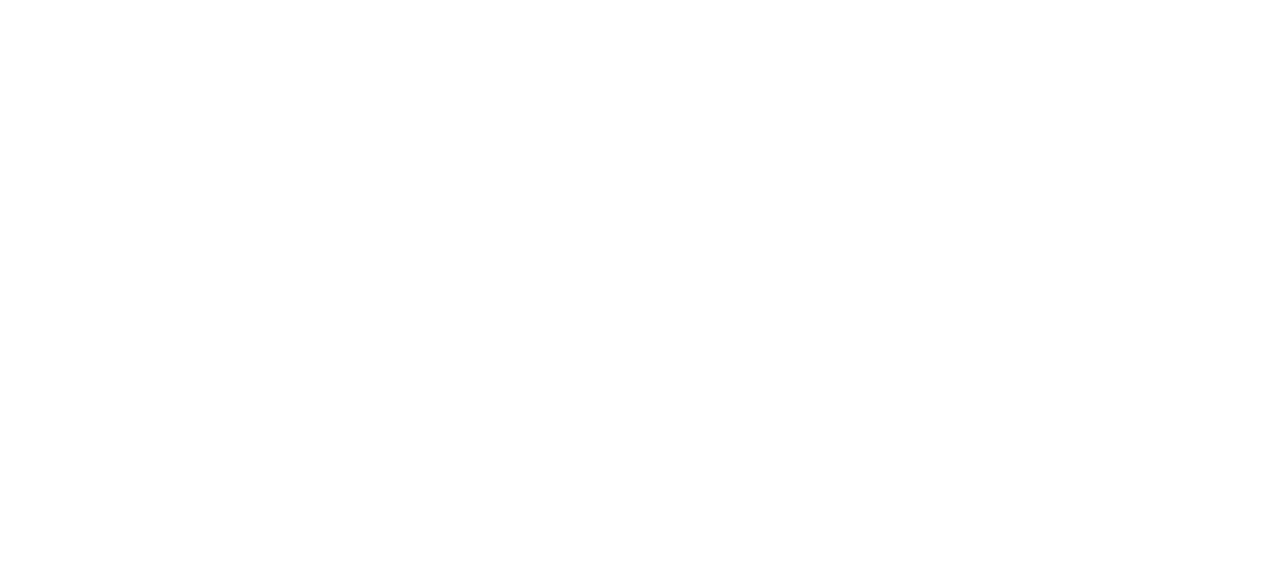
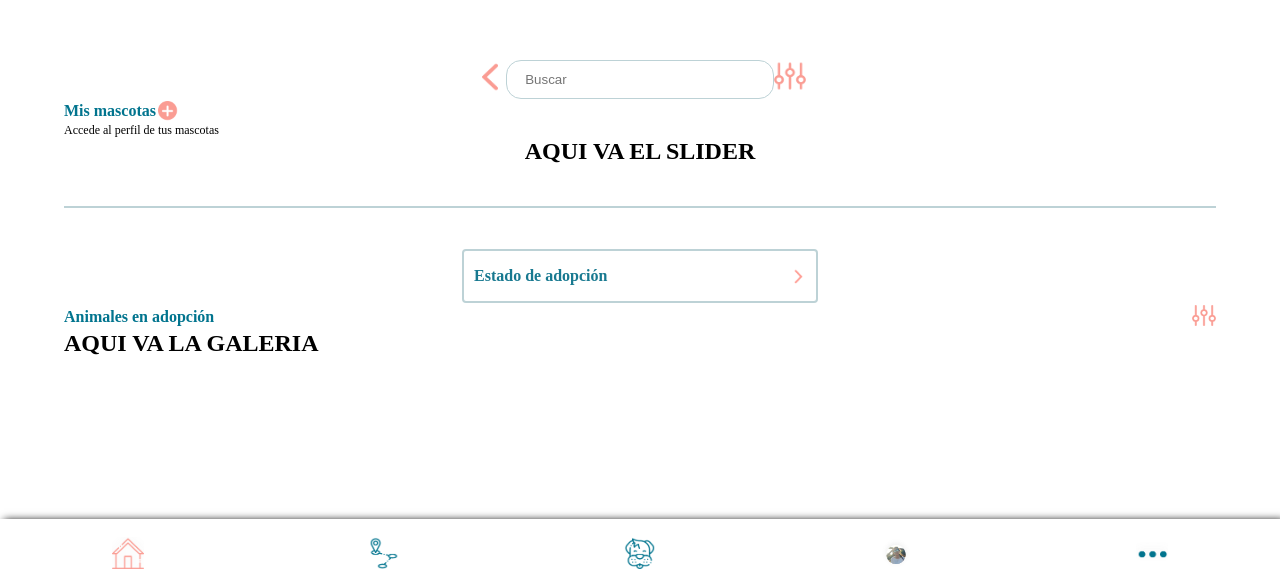
Before and after one commit to Maurodiaztesta/lucky-front, a React (Create React App) app: page /adopt in a window 1280 px wide. Before the commit this address had no page. Shown: the part 213-800 px from the top of the page. Built offline with nearby package versions, Linux system fonts and the light colour scheme.

Commit message:
Adoptpage structure

```diff
--- a/src/App.js
+++ b/src/App.js
@@ -5,6 +5,7 @@ import RegisterPage from "./pages/RegisterPage/RegisterPage";
 import LoginPage from "./pages/LoginPage/LoginPage";
 import LoginElectionPage from "./pages/LoginElectionPage/LoginElectionPage";
 import HomePage from "./pages/HomePage/HomePage";
+import AdoptarPage from "./pages/AdoptarPage/AdoptarPage";
 
 
 function App() {
@@ -15,6 +16,7 @@ function App() {
           <Routes>
             <Route path="/" element={<SplashPage></SplashPage>}/>
             <Route path="/home" element={<HomePage></HomePage>}/>
+            <Route path="/adopt" element={<AdoptarPage></AdoptarPage>}/>
             <Route path="/register" element={<RegisterPage></RegisterPage>}/>
             <Route path="/login" element={<LoginPage></LoginPage>}/>
             <Route path="/loginElection" element={<LoginElectionPage/>}/>
--- /dev/null
+++ b/src/pages/AdoptarPage/AdoptarPage.jsx
@@ -0,0 +1,41 @@
+import "./AdoptarPage.scss"
+import React from 'react'
+import Searcher from '../../components/Searcher/Searcher'
+import NavBar from "../../components/NavBar/NavBar"
+
+const AdoptarPage = () => {
+  return (
+    <>
+        <div className="padre">
+            <div className="padre__top">
+                <Searcher></Searcher>
+                <div className="padre__top--mascotas">
+                    <div className="padre__top--mascotas--añadir">
+                        <h2 className="padre__top--mascotas--añadir--h2">Mis mascotas</h2>
+                        <img className="padre__top--mascotas--añadir--img" src="/assets/img/logo_seleccionado/mS.png"></img>
+                    </div>
+                    <p className="padre__top--mascotas--add">Accede al perfil de tus mascotas</p>
+                </div>
+                <h2>AQUI VA EL SLIDER</h2>
+            </div>
+            <div className="padre__linea"></div>
+            <div className="padre__bot">
+                <a className="padre__bot--button" href="">
+                    <p className="padre__bot--button--p">Estado de adopción</p>
+                    <img className="padre__bot--button--img" src="/assets/img/logo/front.png"></img>
+                </a>
+                <div className="padre__bot--TG">
+                    <div className="padre__bot--TG--t">
+                        <h2 className="padre__bot--TG--t--h2">Animales en adopción</h2>
+                        <a><img className="padre__bot--TG--t--img" src="/assets/img/logo/filtro.png"></img></a>
+                    </div>
+                    <h2>AQUI VA LA GALERIA</h2>
+                </div>
+            </div>
+        </div>
+        <NavBar></NavBar>
+    </>
+  )
+}
+
+export default AdoptarPage
--- /dev/null
+++ b/src/pages/AdoptarPage/AdoptarPage.scss
@@ -0,0 +1,76 @@
+.padre{
+    width: 100%;
+    height: 100vh;
+    display: flex;
+    justify-content: center;
+    align-items: center;
+    flex-direction: column;
+    &__top{
+        width: 100%;
+        display: flex;
+        justify-content: center;
+        align-items: center;
+        flex-direction: column;
+        &--mascotas{
+            width: 90%;
+            display: flex;
+            justify-content: center;
+            align-items: flex-start;
+            flex-direction: column;
+            &--añadir{
+                display: flex;
+                justify-content: center;
+                align-items: center;
+                &--h2{
+                    font-size: 16px;
+                    color: #01748E;
+                }
+                &--img{
+                    width: 24px;
+                }
+            }
+            &--add{
+                font-size: 12px;
+            }
+        }
+    }
+    &__bot{
+        width: 100%;
+        display: flex;
+        justify-content: center;
+        align-items: center;
+        flex-direction: column;
+        &--button{
+            width: 352px;
+            height: 50px;
+            border: 2px solid #BDD2D6;
+            border-radius: 4px;
+            display: flex;
+            justify-content: space-between;
+            align-items: center;
+            &--p{
+                margin-left: 10px;
+                font-size: 16px;
+            }
+            &--img{
+                margin-right: 10px;
+                width: 15px;
+            }
+        }
+        &--TG{
+            width: 90%;
+            &--t{
+                display: flex;
+                justify-content: space-between;
+                align-items: center;
+                &--h2{
+                    font-size: 16px;
+                    color: #01748E;
+                }
+                &--img{
+                    width: 24px;
+                }
+            }
+        }
+    }
+}
```
Also changed, not shown: public/assets/img/logo/front.png (added).
